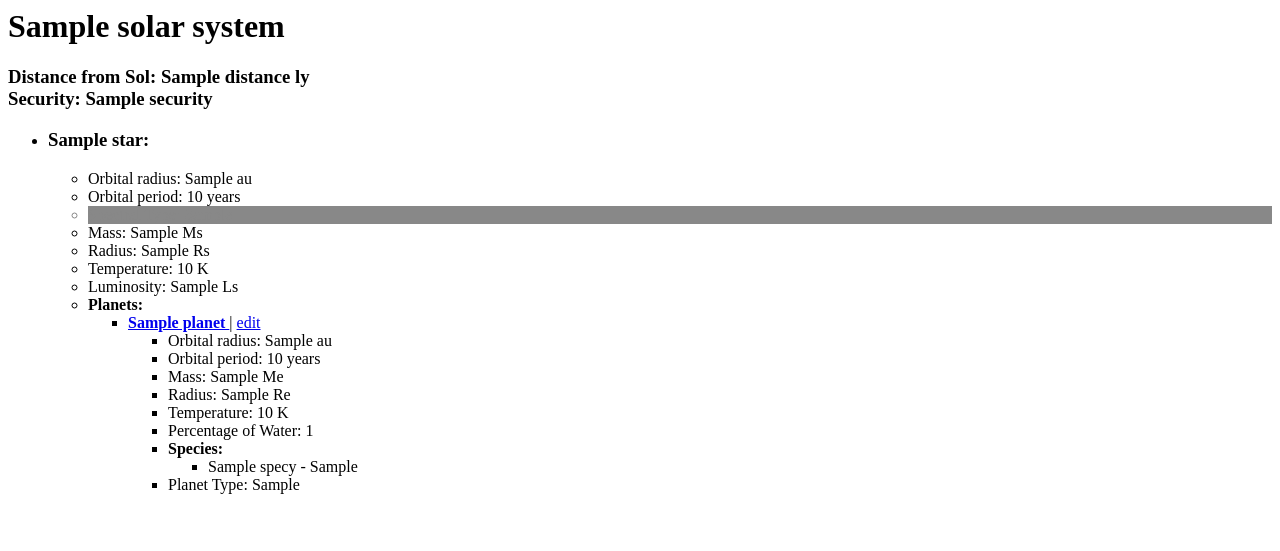
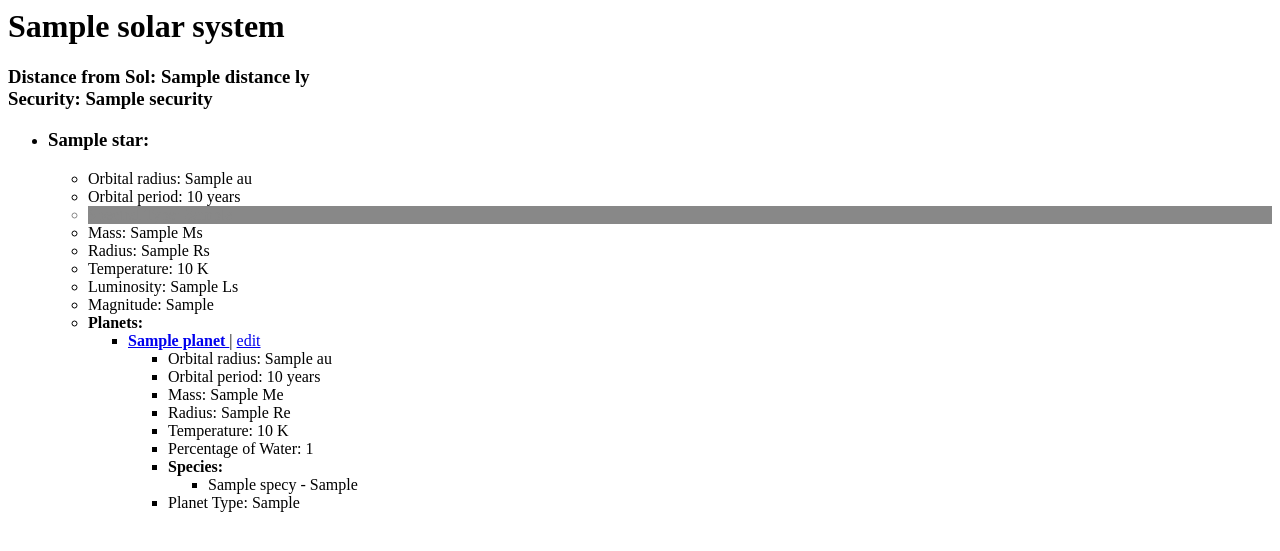
Before and after one commit to zavlong/django_solar_systems, a Django app: template zookapp/templates/zookapp/solarsystem.html in a window 1280 px wide. Shown: the top 551 px of the page. Run offline with Django 3.2, Linux system fonts and the light colour scheme; the template is opened without the code that fills it: most values are stand-ins (such as "Sample title", 1, 10 or a date in 2020).

Commit message:
added magnitude for stars

```diff
--- a/zookapp/models.py
+++ b/zookapp/models.py
@@ -34,6 +34,7 @@ class Star(models.Model):
     solar_luminosities = models.DecimalField(decimal_places=3, max_digits=13, default=1)
     solar_system = models.ForeignKey('SolarSystem', on_delete=models.CASCADE, blank=True, null=True)
     spectral_type = models.ForeignKey('SpectralType', on_delete=models.CASCADE, blank=True, null=True)
+    visual_magnitude = models.DecimalField(decimal_places=2, max_digits=4, default=5)
     star_color = ""
     text_color = ""
 
--- a/zookapp/templates/zookapp/edit_planet.html
+++ b/zookapp/templates/zookapp/edit_planet.html
@@ -1,3 +1,5 @@
+
+
 <h1>{{ planet.name }}</h1>
 
 {% if error_message %}<p><strong>{{ error_message }}</strong></p>{% endif %}
--- a/zookapp/templates/zookapp/solarsystem.html
+++ b/zookapp/templates/zookapp/solarsystem.html
@@ -23,6 +23,7 @@ Security: {{solar_system.security}}</h3>
       <li>Radius: {{star.solar_radii}} Rs</li>
       <li>Temperature: {{ star.temperature_in_kelvin }} K</li>
       <li>Luminosity: {{ star.solar_luminosities }} Ls</li>
+      <li>Magnitude: {{star.visual_magnitude}} </li>
       {% if star.planet_set.all %}
       <li><b>Planets:</b></li>
       <ul> {% for planet in star.planet_set.all %}
--- a/zookapp/views.py
+++ b/zookapp/views.py
@@ -49,7 +49,7 @@ def star_color_gen(tempk):
         return star_color, text_color
     elif tempk in range(25000, 150000):
         star_color = "#19f"
-        text_color = "#000"
+        text_color = "#fff"
         return star_color, text_color
     else:
         star_color = "#88planetf"
```
Also changed, not shown: zookapp/migrations/0012_star_visual_magnitude.py (added).
